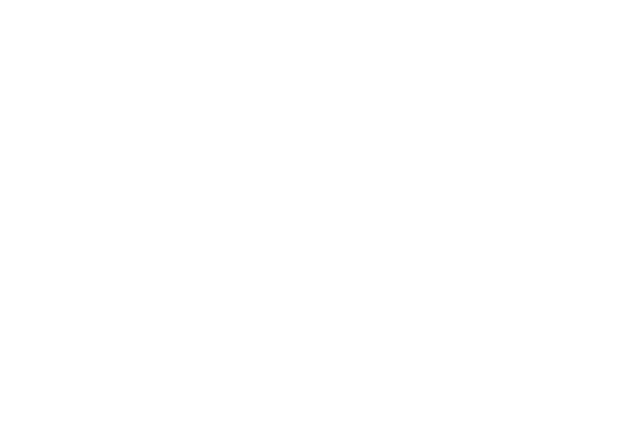
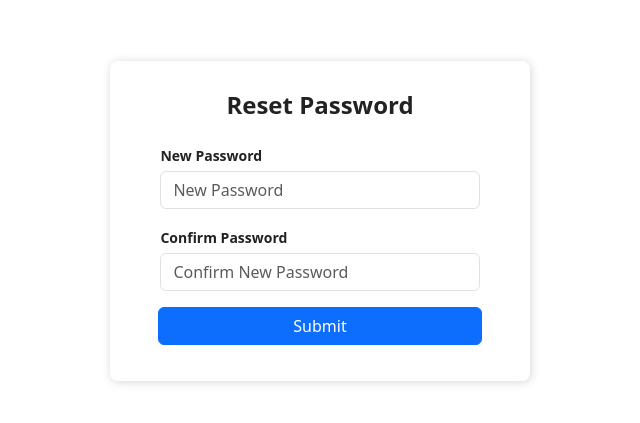
Before and after one commit to Nikhilkambo/Dashboard, a React (Create React App) app: page /reset-password/1 in a window 1280 px wide. Before the commit this address had no page. Shown: the part 179-602 px from the top of the page, without its empty margins (320-960 px from the left). Built offline with nearby package versions, Linux system fonts and the light colour scheme.

Commit message:
add forget password

```diff
--- a/src/App.css
+++ b/src/App.css
@@ -87,3 +87,11 @@
     font-size: 14px;
     margin-left: 8px;
 }
+.table-wrapper {
+    height: 500px; /* Set a fixed height for the scrollable area */
+    overflow-y: auto; /* Vertical scrolling */
+  }
+
+  .table {
+    width: 100%; /* Ensure the table takes full width */
+  }
--- a/src/App.jsx
+++ b/src/App.jsx
@@ -8,6 +8,8 @@
 import Product from "./pages/Product";
 import AddProduct from "./componets/AddProduct";
 import { AuthProvider } from "./AuthContext";
+import ForgotPassword from "./componets/ForgetPassword";
+import ResetPassword from "./componets/ResetPassword";
 
 function App() {
   return (
@@ -24,6 +26,8 @@
             </Route>
           </Route>
           <Route path="/login" index element={<Auth />} />
+          <Route path="/password" element={<ForgotPassword/>}/>
+          <Route path="/reset-password/:token" element={<ResetPassword/>}/>
         </Routes>
       </BrowserRouter>
       </AuthProvider>
--- a/src/AuthContext.jsx
+++ b/src/AuthContext.jsx
@@ -70,6 +70,8 @@
         updatePage,
         updateProduct,
         setUpdateProduct,
+        setUpdateModel,
+        updateModel
       }}
     >
       {children}
--- a/src/componets/Auth.jsx
+++ b/src/componets/Auth.jsx
@@ -1,7 +1,7 @@
 import React, { useEffect, useState,useContext } from "react";
 import Input_Text from "./Input_Text";
 import axios from "axios";
-import {  useNavigate } from "react-router-dom";
+import {  Link, useNavigate } from "react-router-dom";
 import { AuthContext } from "../AuthContext";
 
 export default function Auth(props) {
@@ -178,7 +178,7 @@
             </button>
           </div>
           <p className="text-center mt-2">
-            Forgot <a href="/password">password?</a>
+            Forgot <Link to="/password">password?</Link>
           </p>
         </div>
       </form>
--- /dev/null
+++ b/src/componets/ForgetPassword.jsx
@@ -0,0 +1,59 @@
+import { useState } from "react";
+import axios from "axios";
+import Input_Text from "./Input_Text";
+
+const ForgotPassword = () => {
+  const [email, setEmail] = useState("");
+  const [message, setMessage] = useState("");
+  const [isLoading, setIsLoading] = useState(false);
+
+  const handleSubmit = async (e) => {
+    e.preventDefault();
+    setIsLoading(true);
+    try {
+      const response = await axios.post(
+        "http://127.0.0.1:3007/api/user/forgotPassword",
+        { email }
+      );
+      setIsLoading(false);
+      setMessage(response.data.message);
+    } catch (error) {
+      setMessage("Error: " + error.response.data.message);
+      setIsLoading(false);
+    }
+  };
+
+  return (
+    <div className="Auth-form-container">
+      <form className="Auth-form" onSubmit={handleSubmit}>
+        <div className="Auth-form-content">
+          <h2 className="Auth-form-title">Forgot Password</h2>
+          <div className="form-group mt-3"></div>
+          <div className="form-group mt-3">
+            <label>Email address</label>
+            <Input_Text
+              type="email"
+              name="email"
+              placeholder="Email Address"
+              value={email}
+              onChange={(e) => setEmail(e.target.value)}
+              required={true}
+            />
+          </div>
+        </div>
+        <div className="d-grid gap-2 mx-5 my-3">
+          <button
+            className="btn btn-primary"
+            type="submit"
+            disabled={isLoading}
+          >
+            Submit
+          </button>
+          {message && <p className="text-center mt-2">{message}</p>}
+        </div>
+      </form>
+    </div>
+  );
+};
+
+export default ForgotPassword;
--- a/src/componets/Input_Text.jsx
+++ b/src/componets/Input_Text.jsx
@@ -9,6 +9,7 @@
     placeholder={props.placeholder}
     onChange={props.onChange}
     className="form-control mt-1"
+    required={props.required}
   />
   )
 }
--- /dev/null
+++ b/src/componets/ResetPassword.jsx
@@ -0,0 +1,72 @@
+import { useState } from "react";
+import { useParams,useNavigate } from "react-router-dom";
+import axios from "axios";
+import Input_Text from "./Input_Text";
+
+const ResetPassword = () => {
+  const { token } = useParams(); // token from the URL
+  const [password, setPassword] = useState("");
+  const [confirmPassword, setConfirmPassword] = useState("");
+  const [message, setMessage] = useState("");
+  const navigate = useNavigate();
+
+  const handleSubmit = async (e) => {
+    e.preventDefault();
+    if (password !== confirmPassword) {
+      setMessage("Passwords do not match");
+      return;
+    }
+    try {
+      const response = await axios.post(
+        `http://127.0.0.1:3007/api/user/resetpassword/${token}`,
+        { password, confirmPassword }
+      );
+      setMessage(response.data.message);
+      setTimeout(() => {
+      navigate("/login")
+      }, 3000);
+    } catch (error) {
+      setMessage("Error: " + error.response.data.message);
+    }
+
+  };
+
+  return (
+    <div className="Auth-form-container">
+      <form className="Auth-form" onSubmit={handleSubmit}>
+        <div className="Auth-form-content">
+          <h2 className="Auth-form-title">Reset Password</h2>
+          <div className="form-group mt-3"></div>
+          <div className="form-group mt-3">
+            <label>New Password</label>
+            <Input_Text
+              type="password"
+              placeholder="New Password"
+              onChange={(e) => setPassword(e.target.value)}
+              required={true}
+              value={password}
+            />
+          </div>
+          <div className="form-group mt-3">
+            <label>Confirm Password</label>
+            <Input_Text
+              type="password"
+              placeholder="Confirm New Password"
+              value={confirmPassword}
+              onChange={(e) => setConfirmPassword(e.target.value)}
+              required={true}
+            />
+          </div>
+        </div>
+        <div className="d-grid gap-2 mx-5 my-3">
+          <button className="btn btn-primary" type="submit">
+            Submit
+          </button>
+          {message && <p className="text-center mt-2">{message}</p>}
+        </div>
+      </form>
+    </div>
+  );
+};
+
+export default ResetPassword;
--- a/src/pages/Product.jsx
+++ b/src/pages/Product.jsx
@@ -102,15 +102,18 @@
         Add Product{" "}
       </Button>
     </div>
+
     <MyVerticallyCenteredModal
       addproduct={<AddProduct />}
       show={modalShow}
       title={"Add New Product"}
       onHide={() => setModalShow(false)}
     />
-      <div className="container overflow-auto">
-        <table className="table table-bordered table-responsive table-image ">
-          <thead >
+
+    <div className="container">
+      <div className="table-wrapper">
+        <table className="table table-bordered table-responsive table-image">
+          <thead>
             <tr>
               <th scope="col">#</th>
               <th scope="col">Product Name</th>
@@ -122,6 +125,7 @@
             </tr>
           </thead>
 
+          <tbody>
             {productList
               .filter((item) => {
                 return searchTerm.toLowerCase() === ""
@@ -129,10 +133,9 @@
                   : item.name.toLowerCase().includes(searchTerm);
               })
               .map((item, index) => (
-              <tbody key={index}>
-                <tr>
+                <tr key={index}>
                   <th scope="row">{index + 1}</th>
-                  <td>{item.name} </td>
+                  <td>{item.name}</td>
                   <td>{item.price}</td>
                   <td>{item.company}</td>
                   <td>{item.category}</td>
@@ -196,20 +199,24 @@
                     </div>
                   </td>
                 </tr>
+              ))}
           </tbody>
-            ))}
         </table>
+      </div>
+
       <MyVerticallyCenteredModal
         addproduct={<UpdateProduct />}
         show={updateModel}
         title={"Update Product"}
         onHide={() => setUpdateModel(false)}
       />
+
       {productList.length === 0 && (
         <p className="text-center">No Result Found</p>
       )}
     </div>
   </>
+
   );
 };
 
```
Lines whose indentation alone changed are shown as unchanged.
